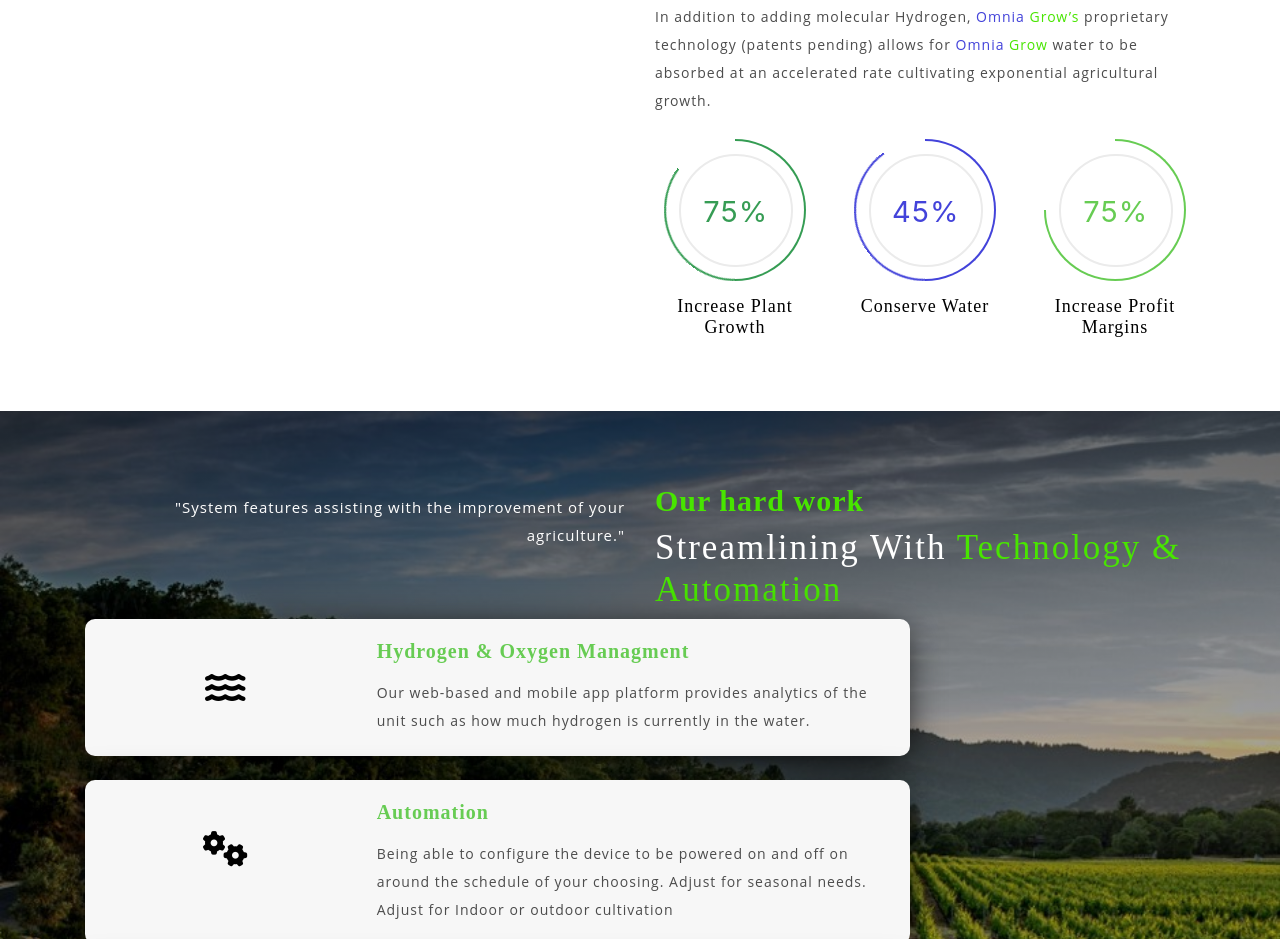
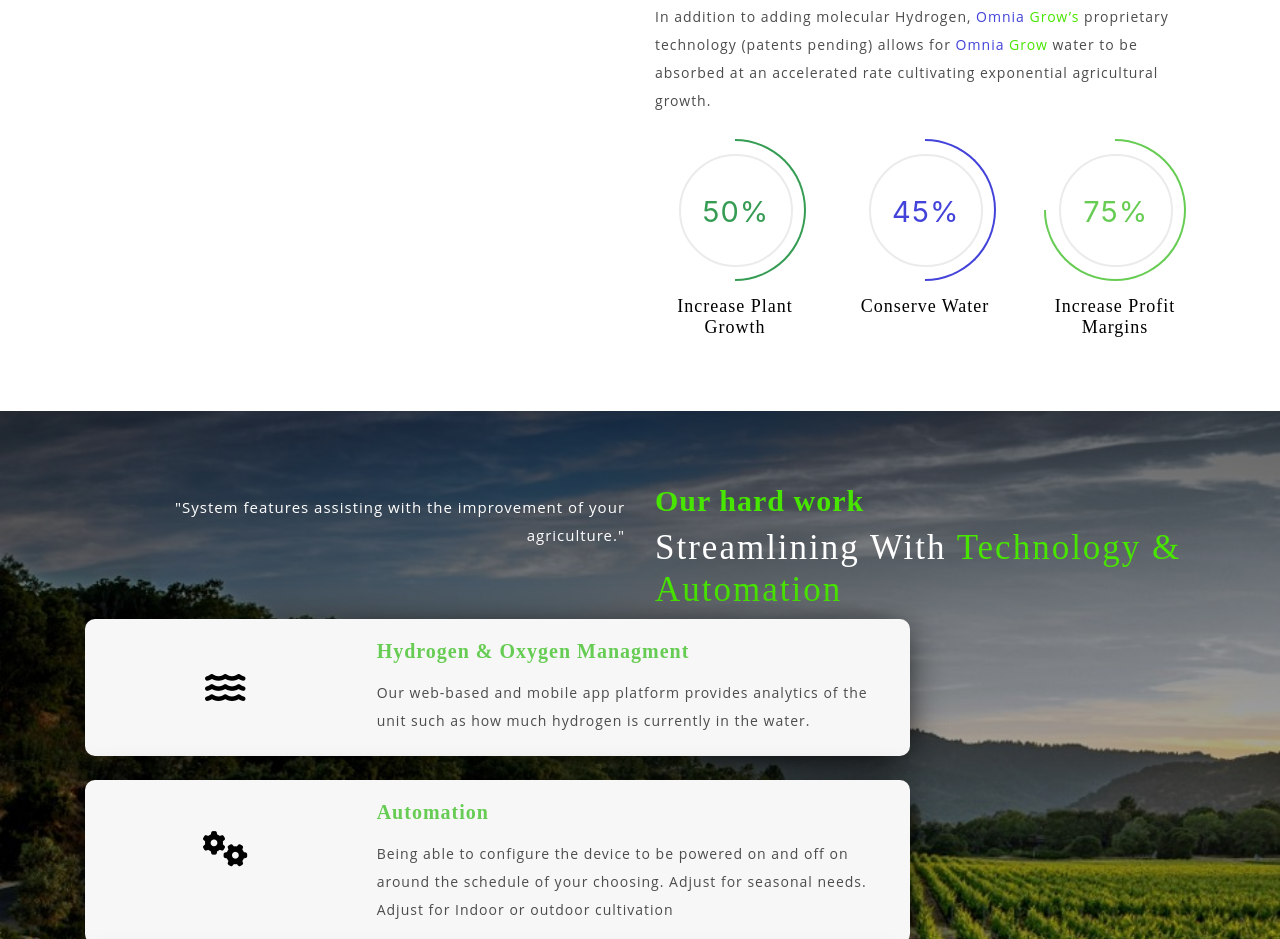
Before and after one commit to zsherman2510/OmniaGrow, a plain HTML site: page index.html in a window 1280 px wide. Shown: the part 1313-2252 px from the top of the page. Drawn offline with Linux system fonts and the light colour scheme.

Commit message:
fixed all changes

```diff
--- a/css/style.css
+++ b/css/style.css
@@ -656,9 +656,9 @@ button .sent-butnn:hover {
   color: rgb(67, 67, 218);
 }
 
-.progress.blue .progress-left .progress-bar {
+/* .progress.blue .progress-left .progress-bar {
   animation: loading-2 1.5s linear forwards 1.8s;
-}
+} */
 
 .progress.yellow .progress-bar {
   border-color: #67cc53;
@@ -692,9 +692,9 @@ button .sent-butnn:hover {
   color: #028328cb;
 }
 
-.progress.green .progress-left .progress-bar {
+/* .progress.green .progress-left .progress-bar {
   animation: loading-5 1.2s linear forwards 1.8s;
-}
+} */
 
 @keyframes loading-1 {
   0% {
--- a/index.html
+++ b/index.html
@@ -179,7 +179,7 @@
                   <span class="progress-right">
                     <span class="progress-bar"></span>
                   </span>
-                  <div class="progress-value">75%</div>
+                  <div class="progress-value">50%</div>
                 </div>
                 <div class="about-progress-grid">
                   <h4>Increase Plant Growth</h4>
```
